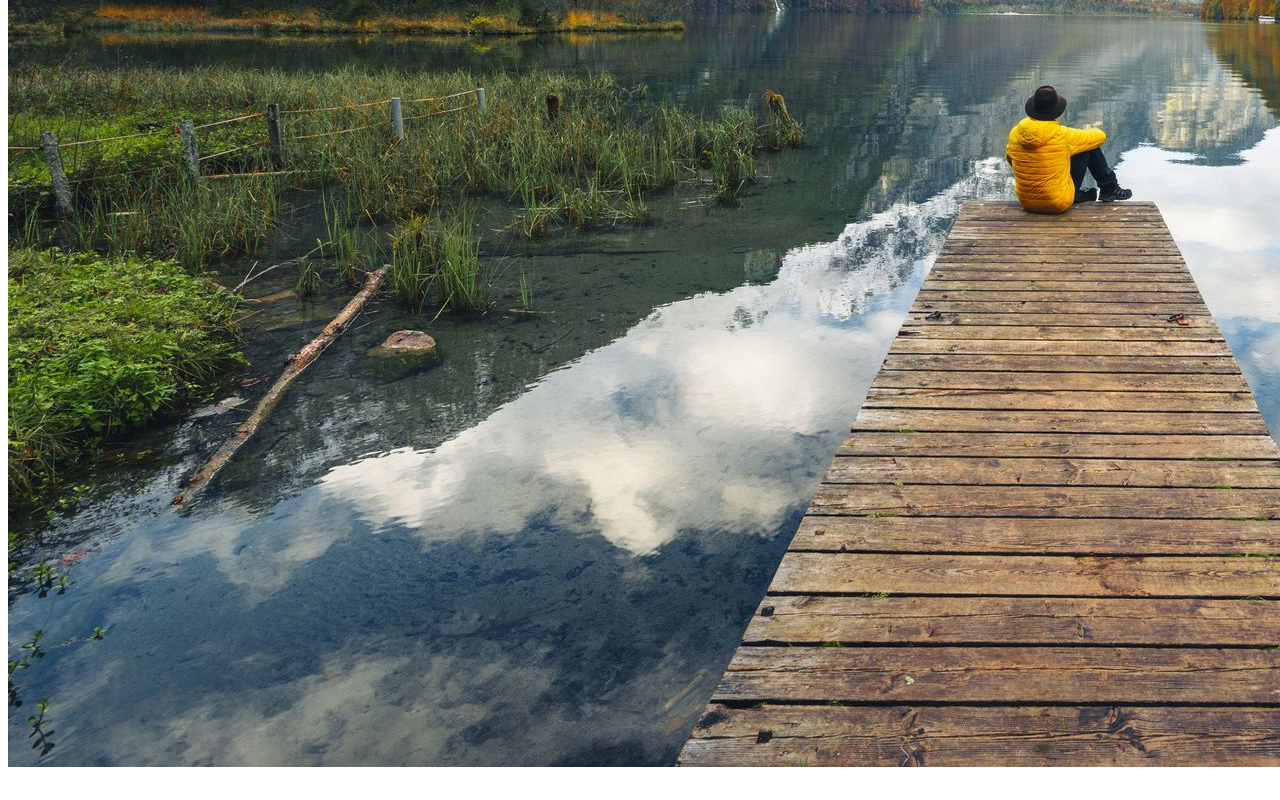
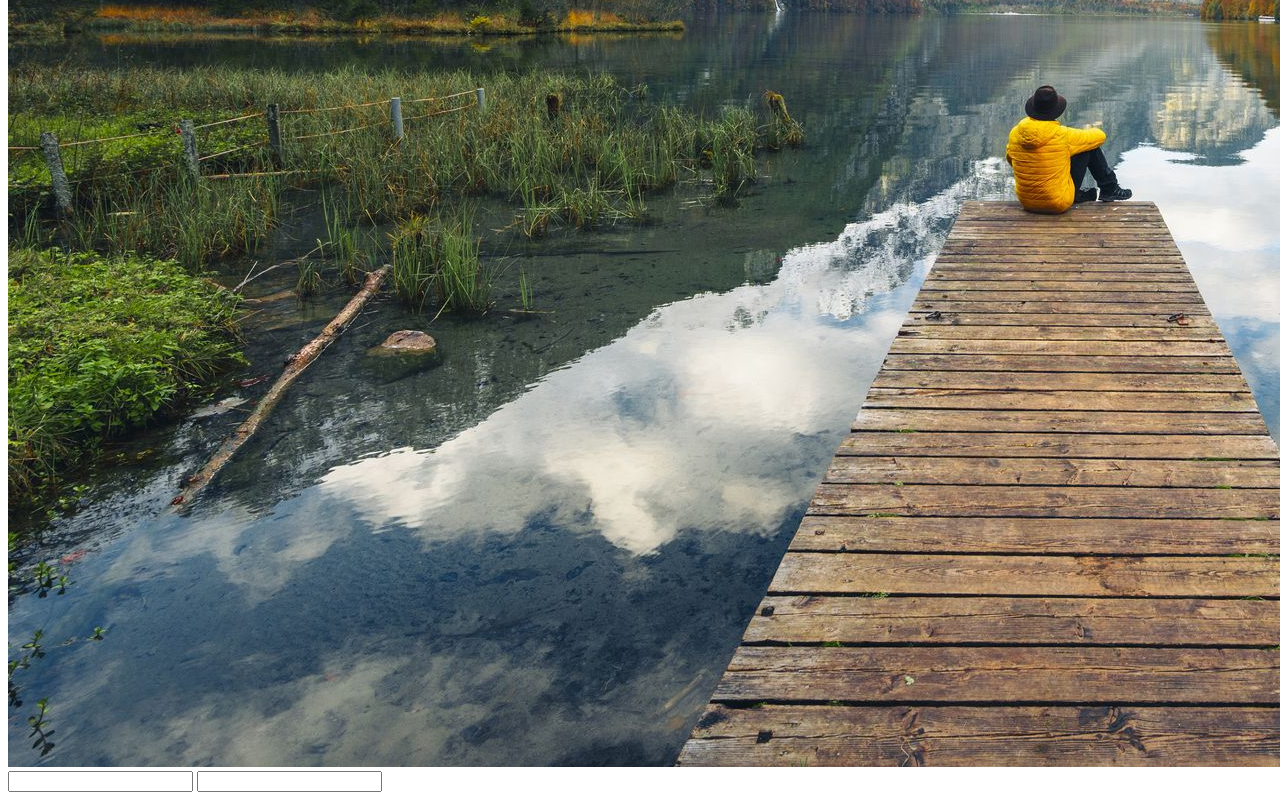
Before and after one commit to haruncsezhsust/my-third-repo, a plain HTML site: page index.html in a window 1280 px wide. Shown: the part 2111-2911 px from the top of the page. Before the commit the page ends 2890 px from the top, so only its background shows below. Drawn offline with Linux system fonts and the light colour scheme.

Commit message:
something added

```diff
--- a/index.html
+++ b/index.html
@@ -17,5 +17,13 @@
     <h4>add-image team added another image bellow</h4>
     <img src="nature.jpg" alt="">
 
+
+    <!-- Using a simple from tag -->
+
+    <form action="">
+        <input type="text">
+        <input type="password" name="" id="">
+    </form>
+
 </body>
 </html>
```
